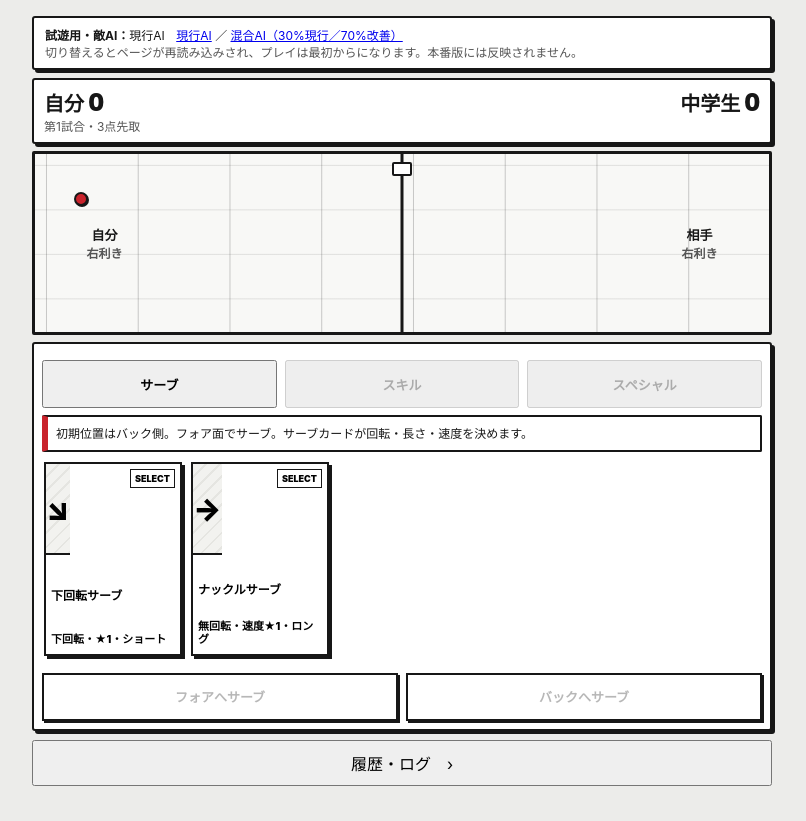
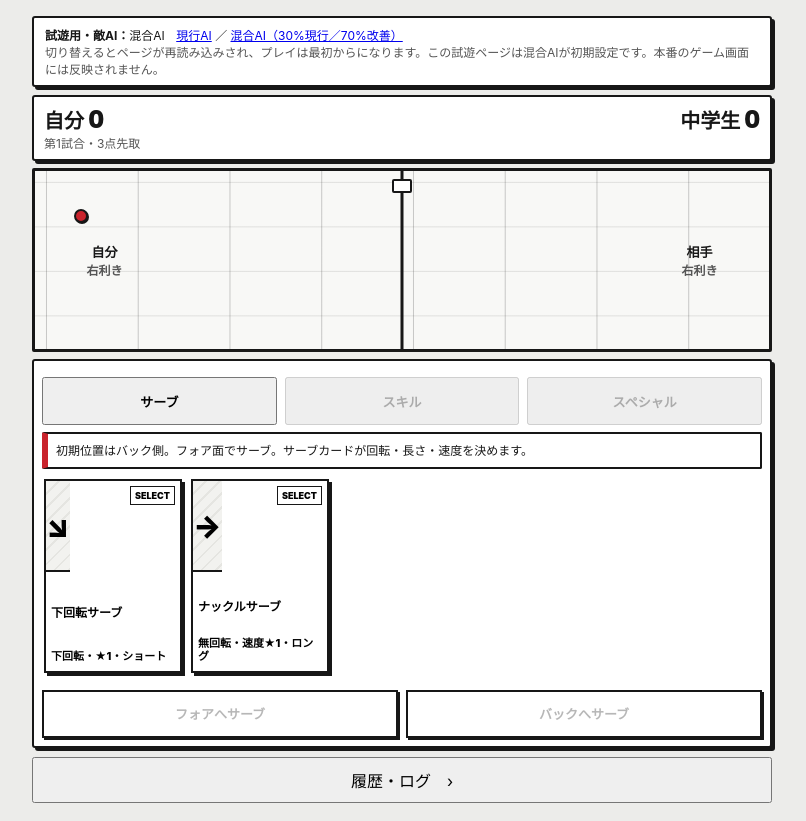
Before and after one commit to Yukinoyado2222/takujo-senki, a plain HTML site: page playtest/mixed-ai/index.html in a window 1280 px wide. Shown: the whole page, without its empty margins (238-1044 px from the left). Drawn offline with Linux system fonts and the light colour scheme.

Commit message:
preview: default dedicated mixed AI playtest page to mixed30

```diff
--- a/playtest/mixed-ai/index.html
+++ b/playtest/mixed-ai/index.html
@@ -175,7 +175,7 @@ body.is-match-view .topbar{margin:0 0 2px}
 <div class="panel" style="padding:8px 11px;font-size:12px" aria-label="試遊用敵AI設定">
   <b>試遊用・敵AI：</b><span id="enemyAiLabel"></span>
   <span style="display:inline-block;margin-left:8px"><a href="?enemyAI=current">現行AI</a> ／ <a href="?enemyAI=mixed30">混合AI（30%現行／70%改善）</a></span>
-  <div class="sub">切り替えるとページが再読み込みされ、プレイは最初からになります。本番版には反映されません。</div>
+  <div class="sub">切り替えるとページが再読み込みされ、プレイは最初からになります。この試遊ページは混合AIが初期設定です。本番のゲーム画面には反映されません。</div>
 </div>
 
 <nav id="viewNav" class="view-nav" aria-label="画面切り替え"><button type="button" class="btn" data-view="start" onclick="setView('start')">スタート</button><button type="button" class="btn" data-view="match" onclick="setView('match')">試合</button><button type="button" class="btn" data-view="progress" onclick="setView('progress')">イベント・成長</button><button type="button" class="btn" data-view="history" onclick="setView('history')">ラリー履歴</button><button type="button" class="btn" data-view="log" onclick="setView('log')">ログ</button><button type="button" class="btn" data-view="result" onclick="setView('result')">最終結果</button></nav>
@@ -426,7 +426,7 @@ function pointReset(){
   }
 }
 
-const ENEMY_AI_MODE=new URLSearchParams(location.search).get("enemyAI")==="mixed30"?"mixed30":"current";
+const ENEMY_AI_MODE=new URLSearchParams(location.search).get("enemyAI")==="current"?"current":"mixed30";
 const DEV_MODE=new URLSearchParams(location.search).get("dev")==="1";
 
 function cloneGameData(value){return JSON.parse(JSON.stringify(value))}
```
